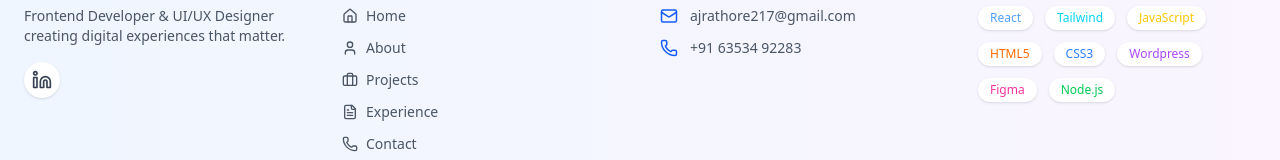
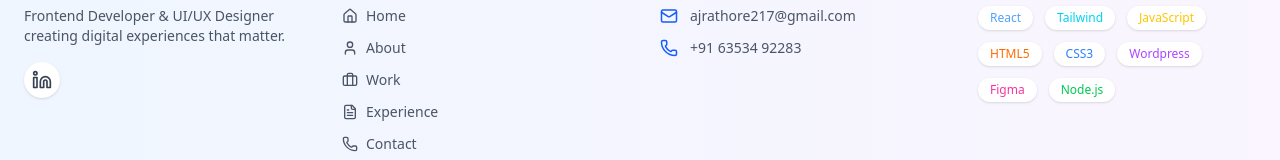
Before and after one commit to Anshumansinh21/portfolio-site, a React (Vite) app: page /Contact in a window 1280 px wide. Shown: the part 1127-1287 px from the top of the page. Built offline with nearby package versions, Linux system fonts and the light colour scheme.

Commit message:
Initial clean commit with large media files

```diff
--- a/src/components/Footer.jsx
+++ b/src/components/Footer.jsx
@@ -1,37 +1,45 @@
 import { motion } from 'framer-motion';
-import { Mail, Github, Linkedin, Twitter, Instagram, Home, User, Briefcase, Phone, FileText } from 'lucide-react';
+import { Link } from 'react-router-dom';
+import {
+  Mail,
+  Github,
+  Linkedin,
+  Twitter,
+  Instagram,
+  Home,
+  User,
+  Briefcase,
+  Phone,
+  FileText,
+} from 'lucide-react';
 
 const Footer = () => {
   const socialLinks = [
-    // { icon: <Github size={20} />, url: "https://github.com", name: "GitHub" },
     { icon: <Linkedin size={20} />, url: "https://www.linkedin.com/in/anshumansinh-rathore/", name: "LinkedIn" },
-    // { icon: <Twitter size={20} />, url: "https://twitter.com", name: "Twitter" },
-    // { icon: <Instagram size={20} />, url: "https://instagram.com", name: "Instagram" },
   ];
 
   const navLinks = [
-    { icon: <Home size={16} />, url: "/", name: "Home" },
-    { icon: <User size={16} />, url: "/about", name: "About" },
-    { icon: <Briefcase size={16} />, url: "/projects", name: "Projects" },
-    { icon: <FileText size={16} />, url: "/experience", name: "Experience" },
-    { icon: <Phone size={16} />, url: "/contact", name: "Contact" },
+    { icon: <Home size={16} />, path: '/', name: 'Home' },
+    { icon: <User size={16} />, path: '/about', name: 'About' },
+    { icon: <Briefcase size={16} />, path: '/projects', name: 'Work' },
+    { icon: <FileText size={16} />, path: '/experience', name: 'Experience' },
+    { icon: <Phone size={16} />, path: '/contact', name: 'Contact' },
   ];
 
   const techStack = [
-    { name: "React", color: "text-blue-400" },
-    { name: "Tailwind", color: "text-cyan-400" },
-    { name: "JavaScript", color: "text-yellow-400" },
-    { name: "HTML5", color: "text-orange-500" },
-    { name: "CSS3", color: "text-blue-500" },
-    { name: "Wordpress", color: "text-purple-500" },
-    { name: "Figma", color: "text-pink-500" },
-    { name: "Node.js", color: "text-green-500" },
+    { name: 'React', color: 'text-blue-400' },
+    { name: 'Tailwind', color: 'text-cyan-400' },
+    { name: 'JavaScript', color: 'text-yellow-400' },
+    { name: 'HTML5', color: 'text-orange-500' },
+    { name: 'CSS3', color: 'text-blue-500' },
+    { name: 'Wordpress', color: 'text-purple-500' },
+    { name: 'Figma', color: 'text-pink-500' },
+    { name: 'Node.js', color: 'text-green-500' },
   ];
 
   return (
     <footer className="bg-gradient-to-r from-blue-50 to-purple-50 dark:from-gray-800 dark:to-gray-900 border-t border-gray-200 dark:border-gray-700">
       <div className="max-w-7xl mx-auto px-6 py-12">
-        {/* Main Footer Content */}
         <div className="grid grid-cols-1 md:grid-cols-4 gap-10">
           {/* Brand Section */}
           <motion.div
@@ -81,13 +89,13 @@ const Footer = () => {
                   whileHover={{ x: 5 }}
                   transition={{ type: "spring", stiffness: 300 }}
                 >
-                  <a
-                    href={link.url}
+                  <Link
+                    to={link.path}
                     className="flex items-center gap-2 text-gray-600 dark:text-gray-400 hover:text-blue-600 dark:hover:text-blue-400 transition-colors text-sm"
                   >
                     {link.icon}
                     {link.name}
-                  </a>
+                  </Link>
                 </motion.li>
               ))}
             </ul>
@@ -118,7 +126,7 @@ const Footer = () => {
             </div>
           </motion.div>
 
-          {/* Tech Stack Section */}
+          {/* Tech Stack */}
           <motion.div
             initial={{ opacity: 0, y: 20 }}
             whileInView={{ opacity: 1, y: 0 }}
@@ -140,7 +148,7 @@ const Footer = () => {
           </motion.div>
         </div>
 
-        {/* Copyright */}
+        {/* Footer Bottom */}
         <motion.div
           initial={{ opacity: 0, y: 20 }}
           whileInView={{ opacity: 1, y: 0 }}
@@ -149,7 +157,7 @@ const Footer = () => {
           className="border-t border-gray-200 dark:border-gray-700 mt-12 pt-6 text-center text-sm text-gray-500 dark:text-gray-400"
         >
           <p>&copy; {new Date().getFullYear()} Anshumansinh Rathore. All rights reserved.</p>
-          <p className="mt-2 text-xs">Built with  React</p>
+          <p className="mt-2 text-xs">Built with React</p>
         </motion.div>
       </div>
     </footer>
```
